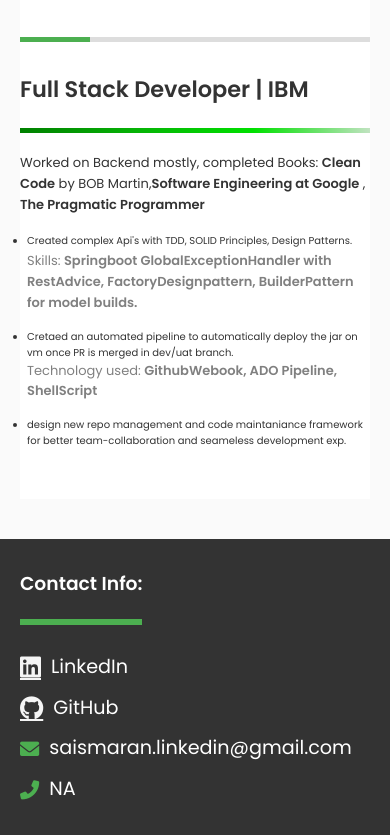
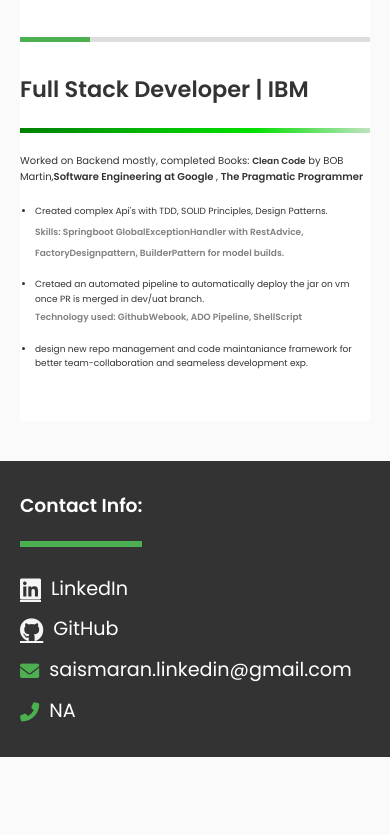
Before and after one commit to saismaran98/myportfolio, a plain HTML site: page index.html in a window 390 px wide. Shown: the part 907-1742 px from the top of the page. After the commit the page ends 1664 px from the top, so only its background shows below. Drawn offline with Linux system fonts and the light colour scheme.

Commit message:
updated content and redesign css

```diff
--- a/index.html
+++ b/index.html
@@ -181,17 +181,17 @@
           <h3>Full Stack Developer | IBM</h3>
           <hr />
           <p id="exp-body">
-           Worked on Backend mostly, completed Books: <span style="font-weight: bold;">Clean Code</span> by BOB Martin,<span style="font-weight: bold;">Software Engineering at Google</span> , <span style="font-weight: bold;">The Pragmatic Programmer</span>
+           Worked on Backend mostly, completed Books: <span id="mobile-view-point" style="font-weight: bold;">Clean Code</span> by BOB Martin,<span style="font-weight: bold;">Software Engineering at Google</span> , <span style="font-weight: bold;">The Pragmatic Programmer</span>
           </p>
           <ul>
             <li class="exp-list-point">
                 Created complex Api's with TDD, SOLID Principles, Design Patterns.
-                <span style="color: grey; font-size: small;"><br> Skills: <span style="font-weight: bolder;">Springboot GlobalExceptionHandler with RestAdvice, FactoryDesignpattern, BuilderPattern for model builds.</span></span>
+                <span style="color: grey; font-size: small;"><br>  <span id="mobile-view-point" style="font-weight: bolder;">Skills: Springboot GlobalExceptionHandler with RestAdvice, FactoryDesignpattern, BuilderPattern for model builds.</span></span>
             </li>
             <li class="exp-list-point">
                 Cretaed an automated pipeline to automatically deploy the jar on vm once PR is merged in dev/uat branch. <br>
 
-                <span style="color: grey; font-size: small;">Technology used: <span style="font-weight: bolder;">GithubWebook, ADO Pipeline, ShellScript</span></span>
+                <span style="color: grey; font-size: small;"> <span id="mobile-view-point" style="font-weight: bolder;">Technology used: GithubWebook, ADO Pipeline, ShellScript</span></span>
             </li>
             <li class="exp-list-point">
                 design new repo management and code maintaniance framework for better team-collaboration and seameless development exp.
--- a/style.css
+++ b/style.css
@@ -420,10 +420,15 @@
     /* Align contact info to the left on mobile */
   }
   #exp-body{
-    font-size: small;
+    font-size: x-small;
+
+  }
+  #mobile-view-point{
+    font-size: xx-small;
   }
   .exp-list-point{
-    font-size: x-small;
+    font-size: xx-small;
+    margin-left: 15px;
   }
 
   footer {
```
